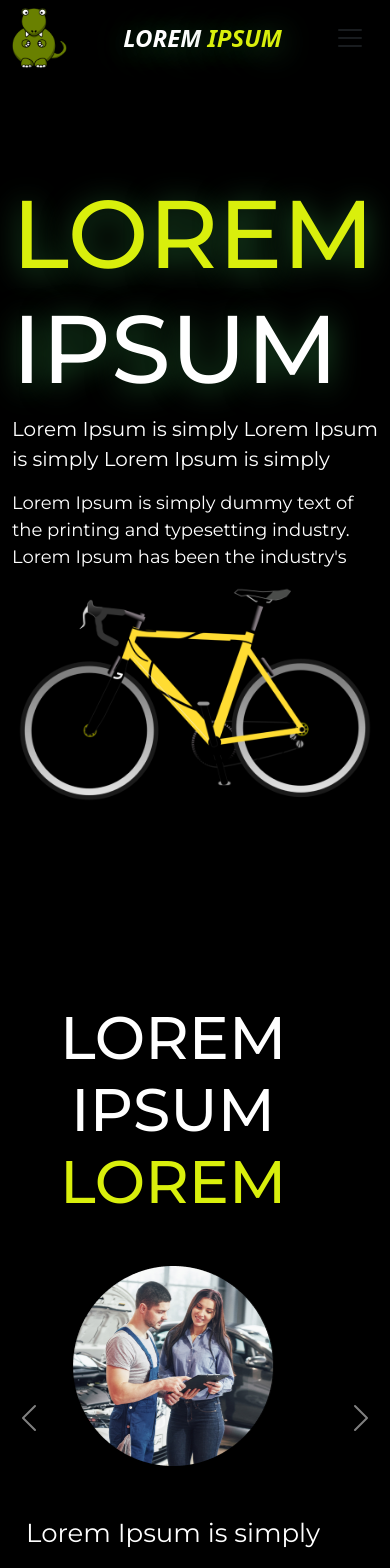
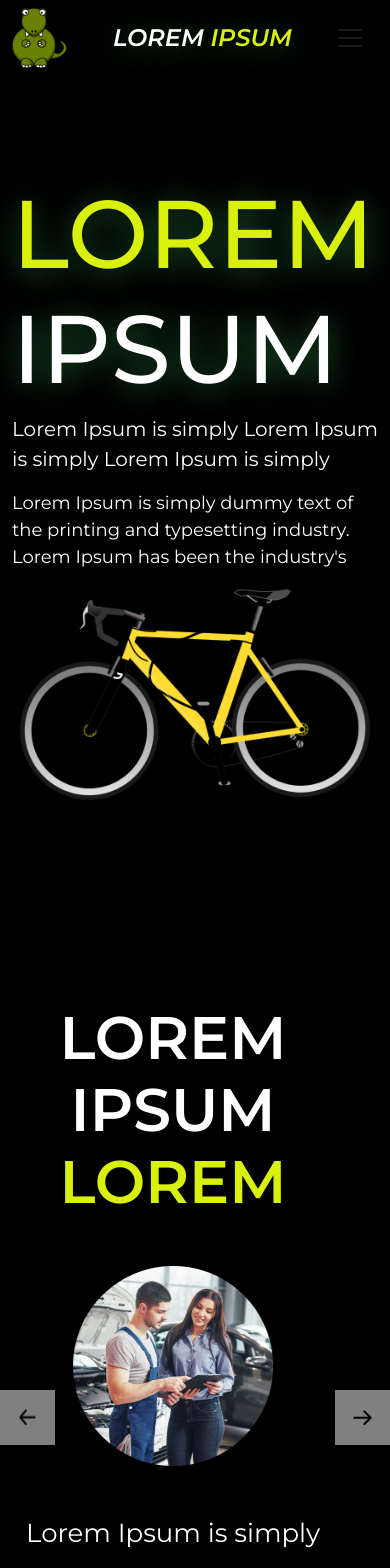
Before and after one commit to koonlucky555/zerofriction-testFE, a Vue app: page / in a window 390 px wide. Shown: the top 1568 px of the page. Built offline with nearby package versions, Linux system fonts and the light colour scheme; no server answers.

Commit message:
[EDIT] Design & [ADD] Mobile Navbar

```diff
--- a/src/components/About.vue
+++ b/src/components/About.vue
@@ -18,10 +18,11 @@
 </template>
 
 <style scoped>
- @import url("https://fonts.googleapis.com/css2?family=Montserrat:wght@400;500;600&display=swap");
-    * {
-      font-family: "Montserrat", sans-serif;
-    }
+ @import url('https://fonts.googleapis.com/css2?family=Montserrat:ital,wght@0,100;0,200;0,300;0,400;0,500;0,600;0,700;0,800;0,900;1,100;1,200;1,300;1,400;1,500;1,600;1,700;1,800;1,900&family=Noto+Sans+Thai:wght@100;200;300;400;500;600;700;800;900&display=swap');
+
+* {
+  font-family: 'Montserrat', 'Noto Sans Thai';
+}
 .text-96{
     font-size: 96px;
 }
--- a/src/components/Carousel.vue
+++ b/src/components/Carousel.vue
@@ -1,61 +1,105 @@
 <template>
-    <div id="myCarousel" class="carousel slide  bg-black" data-ride="carousel">
+  <div id="myCarousel" class="carousel slide bg-black" data-ride="carousel">
     <div class="carousel-inner">
-
       <div class="carousel-item active bg-black">
-          <div class="container padding-y-100" style="max-width: 800px;">
+        <div class="container padding-y-100" style="max-width: 800px">
           <div class="col-lg-12">
-              <h1 class="text-uppercase text-60 text-center color-title-white">Lorem Ipsum <span class="color-title-green">Lorem</span></h1>
+            <h1 class="text-uppercase text-60 text-center color-title-white fw-semibold">
+              Lorem Ipsum <span class="color-title-green">Lorem</span>
+            </h1>
           </div>
           <div class="col-lg-12 d-flex justify-content-center my-5">
-              <img src="../assets/user-section2.png" class="img-fluid" alt="User Section 2">
+            <img
+              src="../assets/user-section2.png"
+              class="img-fluid"
+              alt="User Section 2"
+            />
           </div>
           <div class="col-lg-12 my-5">
-              <p class="text-26 text-center color-title-white">Lorem Ipsum is simply</p>
-              <p class="text-18 text-center color-title-white">Lorem Ipsum is simply dummy text of the printing and typesetting industry. Lorem Ipsum has been the industry's standard dummy text ever since the 1500s, when an unknown printer took a galley of type and scrambled it to make a type specimen book.</p>
+            <p class="text-26 text-center color-title-white">
+              Lorem Ipsum is simply
+            </p>
+            <p class="text-18 text-center color-title-white">
+              Lorem Ipsum is simply dummy text of the printing and typesetting
+              industry. Lorem Ipsum has been the industry's standard dummy text
+              ever since the 1500s, when an unknown printer took a galley of
+              type and scrambled it to make a type specimen book.
+            </p>
           </div>
         </div>
       </div>
 
       <div class="carousel-item bg-black">
-          <div class="container padding-y-100" style="max-width: 800px;">
+        <div class="container padding-y-100" style="max-width: 800px">
           <div class="col-lg-12">
-              <h1 class="text-uppercase text-60 text-center color-title-white">Lorem Ipsum <span class="color-title-green">Lorem</span></h1>
+            <h1 class="text-uppercase text-60 text-center color-title-white">
+              Lorem Ipsum <span class="color-title-green">Lorem</span>
+            </h1>
           </div>
           <div class="col-lg-12 d-flex justify-content-center my-5">
-              <img src="../assets/user-section2.png" class="img-fluid" alt="User Section 2">
+            <img
+              src="../assets/user-section2.png"
+              class="img-fluid"
+              alt="User Section 2"
+            />
           </div>
           <div class="col-lg-12 my-5">
-              <p class="text-26 text-center color-title-white">Lorem Ipsum is simply</p>
-              <p class="text-18 text-center color-title-white">Lorem Ipsum is simply dummy text of the printing and typesetting industry. Lorem Ipsum has been the industry's standard dummy text ever since the 1500s, when an unknown printer took a galley of type and scrambled it to make a type specimen book.</p>
+            <p class="text-26 text-center color-title-white">
+              Lorem Ipsum is simply
+            </p>
+            <p class="text-18 text-center color-title-white">
+              Lorem Ipsum is simply dummy text of the printing and typesetting
+              industry. Lorem Ipsum has been the industry's standard dummy text
+              ever since the 1500s, when an unknown printer took a galley of
+              type and scrambled it to make a type specimen book.
+            </p>
           </div>
         </div>
       </div>
 
       <div class="carousel-item bg-black">
-          <div class="container padding-y-100" style="max-width: 800px;">
+        <div class="container padding-y-100" style="max-width: 800px">
           <div class="col-lg-12">
-              <h1 class="text-uppercase text-60 text-center color-title-white">Lorem Ipsum <span class="color-title-green">Lorem</span></h1>
+            <h1 class="text-uppercase text-60 text-center color-title-white">
+              Lorem Ipsum <span class="color-title-green">Lorem</span>
+            </h1>
           </div>
           <div class="col-lg-12 d-flex justify-content-center my-5">
-              <img src="../assets/user-section2.png" class="img-fluid" alt="User Section 2">
+            <img
+              src="../assets/user-section2.png"
+              class="img-fluid"
+              alt="User Section 2"
+            />
           </div>
           <div class="col-lg-12 my-5">
-              <p class="text-26 text-center color-title-white">Lorem Ipsum is simply</p>
-              <p class="text-18 text-center color-title-white">Lorem Ipsum is simply dummy text of the printing and typesetting industry. Lorem Ipsum has been the industry's standard dummy text ever since the 1500s, when an unknown printer took a galley of type and scrambled it to make a type specimen book.</p>
+            <p class="text-26 text-center color-title-white">
+              Lorem Ipsum is simply
+            </p>
+            <p class="text-18 text-center color-title-white">
+              Lorem Ipsum is simply dummy text of the printing and typesetting
+              industry. Lorem Ipsum has been the industry's standard dummy text
+              ever since the 1500s, when an unknown printer took a galley of
+              type and scrambled it to make a type specimen book.
+            </p>
           </div>
         </div>
       </div>
     </div>
 
-
     <a class="carousel-control-prev" href="#myCarousel" data-slide="prev">
-        <span class="carousel-control-prev-icon"></span>
+      <div
+        class="d-flex justify-content-center align-items-center prev"
+      >
+        <img src="../assets/prev.png" width="17px" height="17px"/>
+      </div>
     </a>
     <a class="carousel-control-next" href="#myCarousel" data-slide="next">
-        <span class="carousel-control-next-icon"></span>
+      <div
+        class="d-flex justify-content-center align-items-center next"
+      >
+        <img src="../assets/next.png" />
+      </div>
     </a>
-
   </div>
 </template>
 
@@ -65,34 +109,54 @@
 });
 </script>
 
+<style scoped>
+@import url("https://fonts.googleapis.com/css2?family=Montserrat&family=Noto+Sans+Thai:wght@400;500&display=swap");
 
-<style scoped>
- @import url("https://fonts.googleapis.com/css2?family=Montserrat:wght@400;500;600&display=swap");
 * {
-      font-family: "Montserrat", sans-serif;
+  font-family: "Montserrat", "Noto Sans Thai";
 }
-.text-60{
+.text-60 {
   font-size: 60px;
 }
-.color-title-green{
-    color: #D9EF0C;
+.color-title-green {
+  color: #d9ef0c;
 }
 
-.color-title-white{
+.color-title-white {
   color: #ffffff;
 }
-.padding-y-100{
+.padding-y-100 {
   padding-top: 100px;
   padding-bottom: 100px;
 }
-.text-26{
+.text-26 {
   font-size: 26px;
 }
-.text-18{
+.text-18 {
   font-size: 18px;
 }
 .carousel-item {
   color: #fff;
   background-color: #000;
 }
+
+.carousel-control-next {
+  justify-content: end;
+}
+.carousel-control-prev {
+  justify-content: start;
+}
+
+.prev{
+  background-color: white; width: 55px; height: 55px
+}
+.next{
+  background-color: white; width: 55px; height: 55px
+}
+.prev:hover{
+  background-color: #D9EF0C; width: 55px; height: 55px
+}
+.next:hover{
+  background-color: #D9EF0C; width: 55px; height: 55px
+}
 </style>
--- a/src/components/Contact.vue
+++ b/src/components/Contact.vue
@@ -102,8 +102,9 @@
   width: 70%;
   text-transform: uppercase;
 }
-@import url("https://fonts.googleapis.com/css2?family=Montserrat:wght@400;500;600&display=swap");
-    * {
-      font-family: "Montserrat", sans-serif;
-    }
+@import url('https://fonts.googleapis.com/css2?family=Montserrat:ital,wght@0,100;0,200;0,300;0,400;0,500;0,600;0,700;0,800;0,900;1,100;1,200;1,300;1,400;1,500;1,600;1,700;1,800;1,900&family=Noto+Sans+Thai:wght@100;200;300;400;500;600;700;800;900&display=swap');
+
+* {
+  font-family: 'Montserrat', 'Noto Sans Thai';
+}
 </style>
--- a/src/components/Navbar.vue
+++ b/src/components/Navbar.vue
@@ -131,4 +131,9 @@ const count = ref(0);
 .navbar-toggler-icon{
   color: #ffffff;
 }
+@import url('https://fonts.googleapis.com/css2?family=Montserrat:ital,wght@0,100;0,200;0,300;0,400;0,500;0,600;0,700;0,800;0,900;1,100;1,200;1,300;1,400;1,500;1,600;1,700;1,800;1,900&family=Noto+Sans+Thai:wght@100;200;300;400;500;600;700;800;900&display=swap');
+
+* {
+  font-family: 'Montserrat', 'Noto Sans Thai';
+}
 </style>
--- a/src/components/Product.vue
+++ b/src/components/Product.vue
@@ -1,14 +1,14 @@
 <template>
   <div class="bg-green">
     <div class="container padding-y-100">
-      <h1 class="text-uppercase text-60 text-center">Lorem Ipsum</h1>
+      <h1 class="text-uppercase text-60 text-center fw-semibold">Lorem Ipsum</h1>
       <div class="row mt-5">
         <div
-          class="col-lg-4 col-md-6 col-sm-12"
+          class="col-lg-4 col-md-6 col-sm-12 mb-5"
           v-for="product in products"
           :key="product.id"
         >
-          <div class="card mb-5">
+          <div class="card h-100">
             <img
               class="card-img-top"
               :src="product.thumbnail"
@@ -46,9 +46,13 @@
 </template>
 
 <style scoped>
-@import url("https://fonts.googleapis.com/css2?family=Montserrat:wght@400;500;600&display=swap");
+
+
+
+@import url('https://fonts.googleapis.com/css2?family=Montserrat:ital,wght@0,100;0,200;0,300;0,400;0,500;0,600;0,700;0,800;0,900;1,100;1,200;1,300;1,400;1,500;1,600;1,700;1,800;1,900&family=Noto+Sans+Thai:wght@100;200;300;400;500;600;700;800;900&display=swap');
+
 * {
-  font-family: "Montserrat", sans-serif;
+  font-family: 'Montserrat', 'Noto Sans Thai';
 }
 
 .card-img-top {
```
Also changed, not shown: index.html (line endings or trailing spaces), src/assets/next.png (added), src/assets/prev.png (added). Lines whose indentation alone changed are shown as unchanged.
